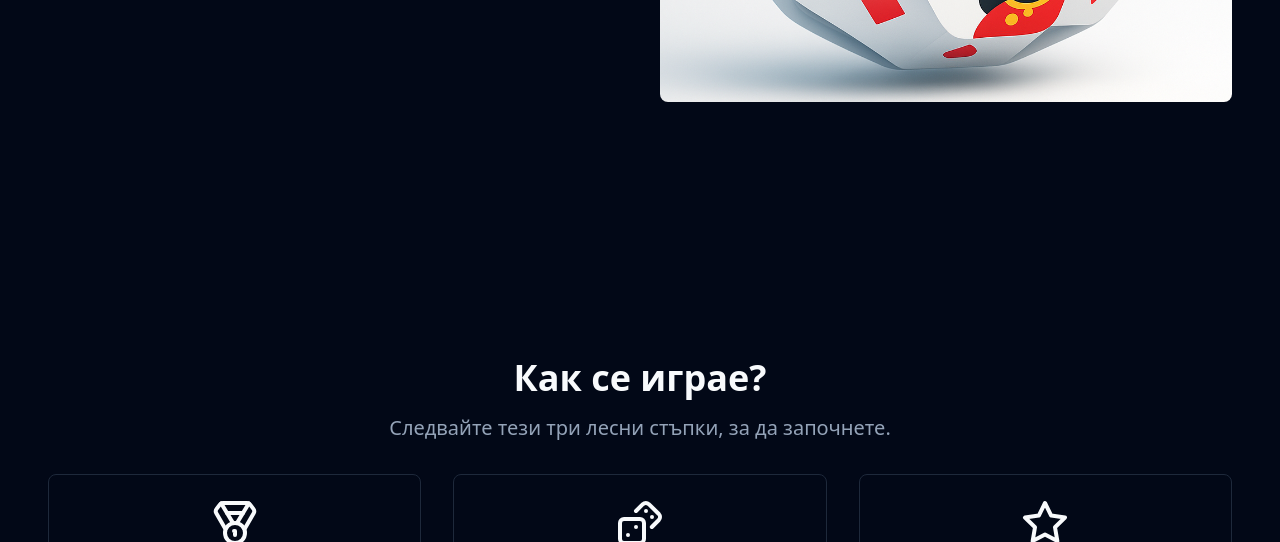
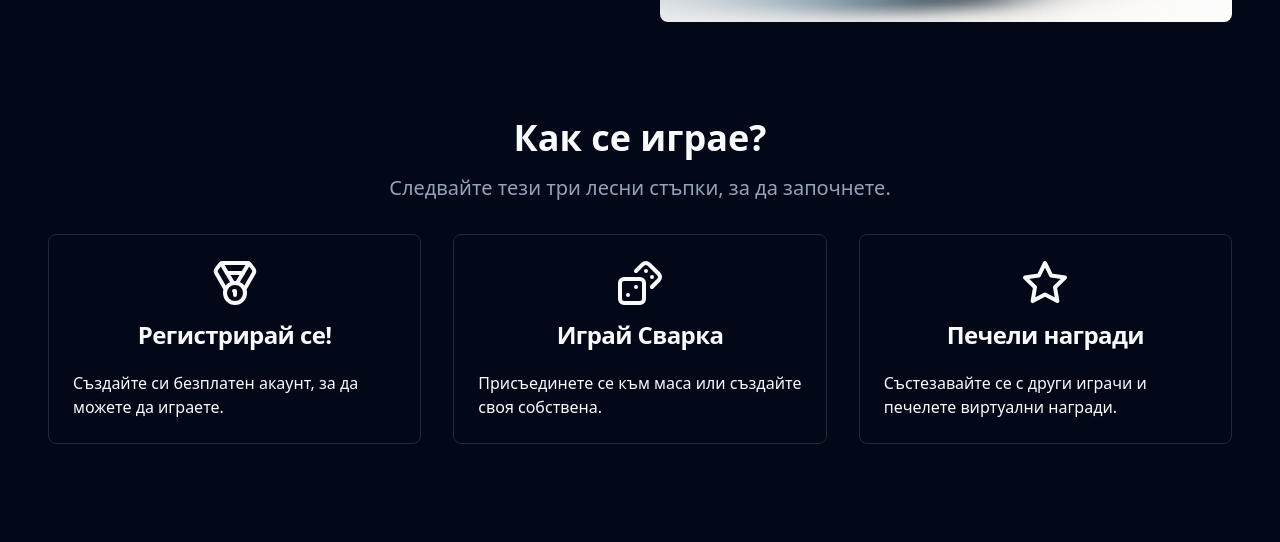
Before and after one commit to bojodanchev/svarka-modern, a Next.js app: page / in a window 1280 px wide. Shown: the part 767-1309 px from the top of the page. Built offline with nearby package versions, Linux system fonts and the light colour scheme.

Commit message:
fix: adjust homepage layout for compactness

```diff
--- a/src/app/page.tsx
+++ b/src/app/page.tsx
@@ -7,7 +7,7 @@ import Link from 'next/link';
 export default function Home() {
   return (
     <>
-      <section className="container grid lg:grid-cols-2 place-items-center py-20 md:py-32 gap-10">
+      <section className="container grid lg:grid-cols-2 place-items-center py-8 md:py-12 gap-10">
         <div className="text-center lg:text-start space-y-6">
           <main className="text-5xl md:text-6xl font-bold">
             <h1 className="inline">
@@ -43,7 +43,7 @@ export default function Home() {
         </div>
       </section>
 
-      <section id="how-to-play" className="container py-24 sm:py-32">
+      <section id="how-to-play" className="container py-8 sm:py-12">
         <h2 className="text-3xl md:text-4xl font-bold text-center">
           Как се играе?
         </h2>
@@ -88,7 +88,7 @@ export default function Home() {
         </div>
       </section>
 
-      <section id="about-us" className="container py-24 sm:py-32">
+      <section id="about-us" className="container py-8 sm:py-12">
         <div className="bg-card text-card-foreground p-8 rounded-lg shadow-lg">
           <div className="grid lg:grid-cols-2 gap-8 items-center">
             <div className="space-y-4">
```
